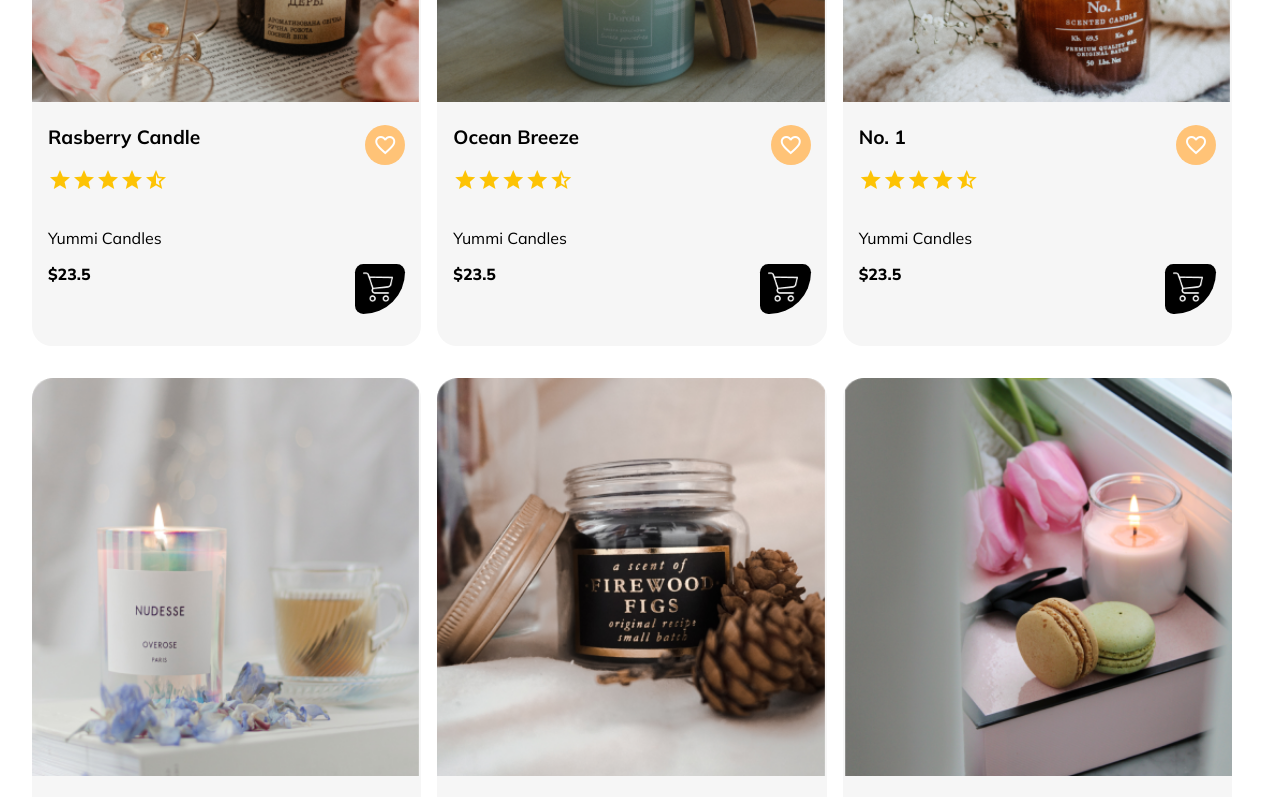
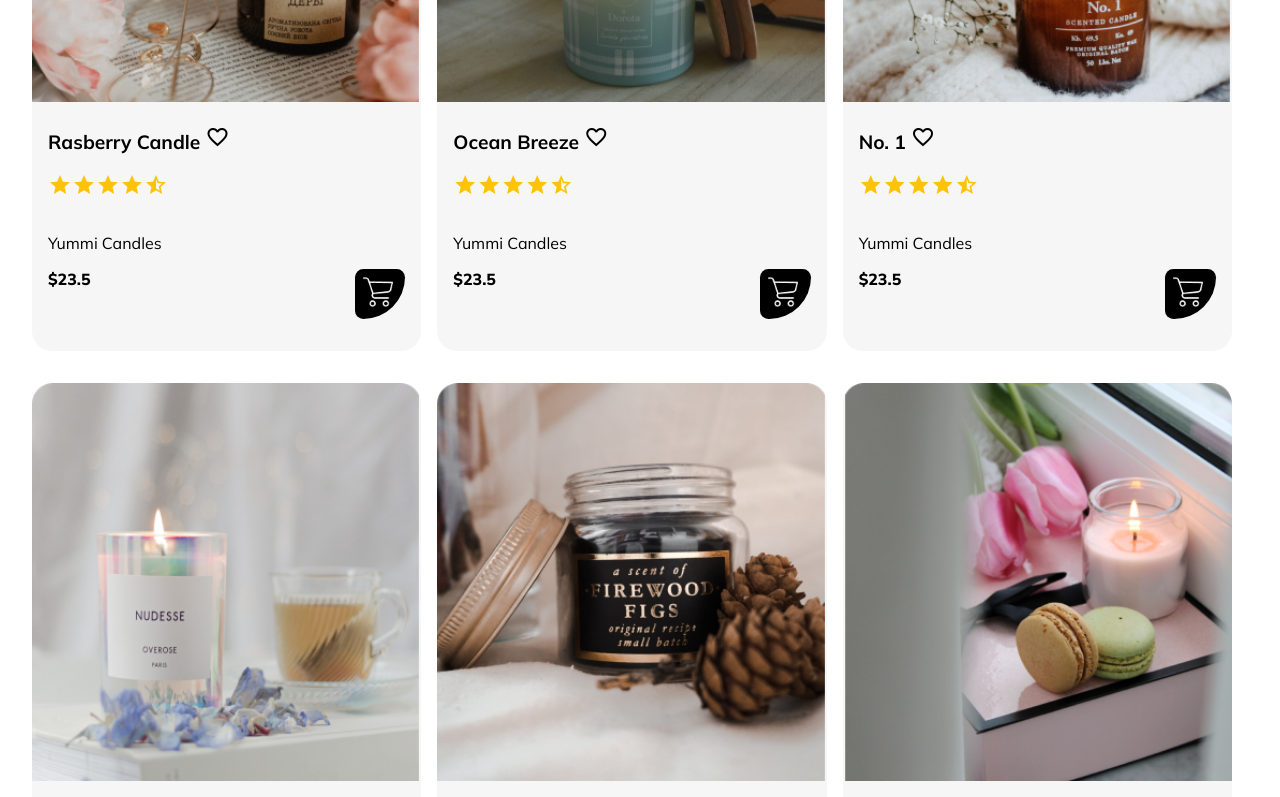
Before and after one commit to clarakhast/Daisy-Candles, a React app: page /products in a window 1280 px wide. Shown: the part 1160-1957 px from the top of the page. Built offline with nearby package versions, Linux system fonts and the light colour scheme.

Commit message:
added slug

```diff
--- a/src/components/App.js
+++ b/src/components/App.js
@@ -6,68 +6,75 @@ import AboutUs from 'components/AboutUs'
 import Contact from 'components/Contact'
 import HomePage from 'components/HomePage'
 import ShopProducts from 'components/ShopProducts'
+import ProductPage from 'components/ProductPage'
 
 
 const App = () => {
     const allProducts = [
         {
             id: 101,
+            slug: `raspberry-candle`,
             name: `Rasberry Candle`,
             price: 23.50,
             quantity: 5,
             brand: `Yummi Candles`,
             description: `Classic Rasberry scented candle with a hint of vanilla.`,
-            image: './src/img/raspberyy-candle.png',
+            image: '../src/img/raspberyy-candle.png',
             rate: 5
         },
         {
             id: 102,
+            slug: `ocean-breeze`,
             name: `Ocean Breeze`,
             price: 23.50,
             quantity: 5,
             brand: `Yummi Candles`,
             description: `Classic Rasberry scented candle with a hint of vanilla.`,
-            image: './src/img/ocean-breeze.png',
+            image: '../src/img/ocean-breeze.png',
             rate: 5
         },
         {
             id: 103,
+            slug: `no1`,
             name: `No. 1`,
             price: 23.50,
             quantity: 5,
             brand: `Yummi Candles`,
             description: `Classic Rasberry scented candle with a hint of vanilla.`,
-            image: './src/img/no1.png',
+            image: '../src/img/no1.png',
             rate: 5
         },
         {
             id: 104,
+            slug: `nudesse-candle`,
             name: `Nudesse Candle`,
             price: 23.50,
             quantity: 5,
             brand: `Yummi Candles`,
             description: `Classic Rasberry scented candle with a hint of vanilla.`,
-            image: './src/img/nudesse.png',
+            image: '../src/img/nudesse.png',
             rate: 5
         },
         {
             id: 105,
+            slug: `firewood-figs`,
             name: `Firewood Figs`,
             price: 23.50,
             quantity: 5,
             brand: `Yummi Candles`,
             description: `Classic Rasberry scented candle with a hint of vanilla.`,
-            image: './src/img/firewood-figs.png',
+            image: '../src/img/firewood-figs.png',
             rate: 5
         },
         {
             id: 106,
+            slug: `pink-macaron`,
             name: `Pink Macaron`,
             price: 23.50,
             quantity: 5,
             brand: `Yummi Candles`,
             description: `Classic Rasberry scented candle with a hint of vanilla.`,
-            image: './src/img/pink-macaron.png',
+            image: '../src/img/pink-macaron.png',
             rate: 5
         }
 
@@ -102,6 +109,7 @@ const App = () => {
                 <Route path="/about" component={AboutUs} />
                 <Route path="/contact" component={Contact} />
                 <Route path="/products"><ShopProducts products={allProducts}/> </Route>
+                <Route path="/product/:slug"><ProductPage products={allProducts}/> </Route>
             </Switch>
 
             <footer class="page-footer">
--- a/src/components/Product.js
+++ b/src/components/Product.js
@@ -1,25 +1,26 @@
 import React from "react"
+import {Link} from 'react-router-dom'
 import '../css/App.css'
 import '../css/reset.css'
 import cart from 'img/cart.png'
 
 
-const Product = ({name=0, image=0, brand=0, price=0}) => {
-    return <>
+const Product = ({data}) => {
+    return(
 
         <article class="product">
-            <img src={image} alt={name} class="product-img" />
+            <img src={data.image} alt={data.name} class="product-img" />
             <div class="product-info">
-                <h3>{name} <span class="material-icons">favorite_border</span></h3>
+                <h3><Link to={`/product/${data.slug}`}>{data.name} <span class="material-icons">favorite_border</span></Link></h3>
                 <div class="ratings">
                     <span class="material-icons">star</span><span class="material-icons">star</span><span class="material-icons">star</span><span class="material-icons">star</span><span class="material-icons">star_half</span>
                 </div>
-                <p>{brand}</p>
-                <div class="product-footer"><data value="39"><ins>${price}</ins></data>
+                <p>{data.brand}</p>
+                <div class="product-footer"><data value="39"><ins>${data.price}</ins></data>
                     <a href="#" class="cart"><img src={cart} alt="shopping cart" /></a></div>
             </div>
         </article>
-    </>
+    )
 }
 
 export default Product
--- a/src/components/ProductList.js
+++ b/src/components/ProductList.js
@@ -5,7 +5,7 @@ import Product from 'components/Product'
 
 
 const ProductList = ({ products }) => {
-    const allProducts = products.map(({ name, image, brand, price }) => <Product name={name} image={image} brand={brand} price={price} />)
+    const allProducts = products.map((product) => <Product key={product.id} data={product}/>)
     return (
                 <div class="results">
                     {allProducts}
--- /dev/null
+++ b/src/components/ProductPage.js
@@ -0,0 +1,20 @@
+import React from 'react'
+import {useParams} from 'react-router-dom'
+import '../css/App.css'
+import Product from 'components/Product'
+
+const ProductPage = ({products}) => {
+
+    const {slug} = useParams()
+
+    const prod = products.find((prod) => prod.slug === slug) || products[0]
+
+    return (
+        <main>
+            <h1>One Product</h1>
+            <Product data={prod}></Product>
+        </main>
+    )
+}
+
+export default ProductPage
--- a/webpack.config.js
+++ b/webpack.config.js
@@ -38,5 +38,8 @@ module.exports = {
 		historyApiFallback: {
 			index: `index.html`
 		}
+	},
+	output: {
+		publicPath: `/`
 	}
 }
```
